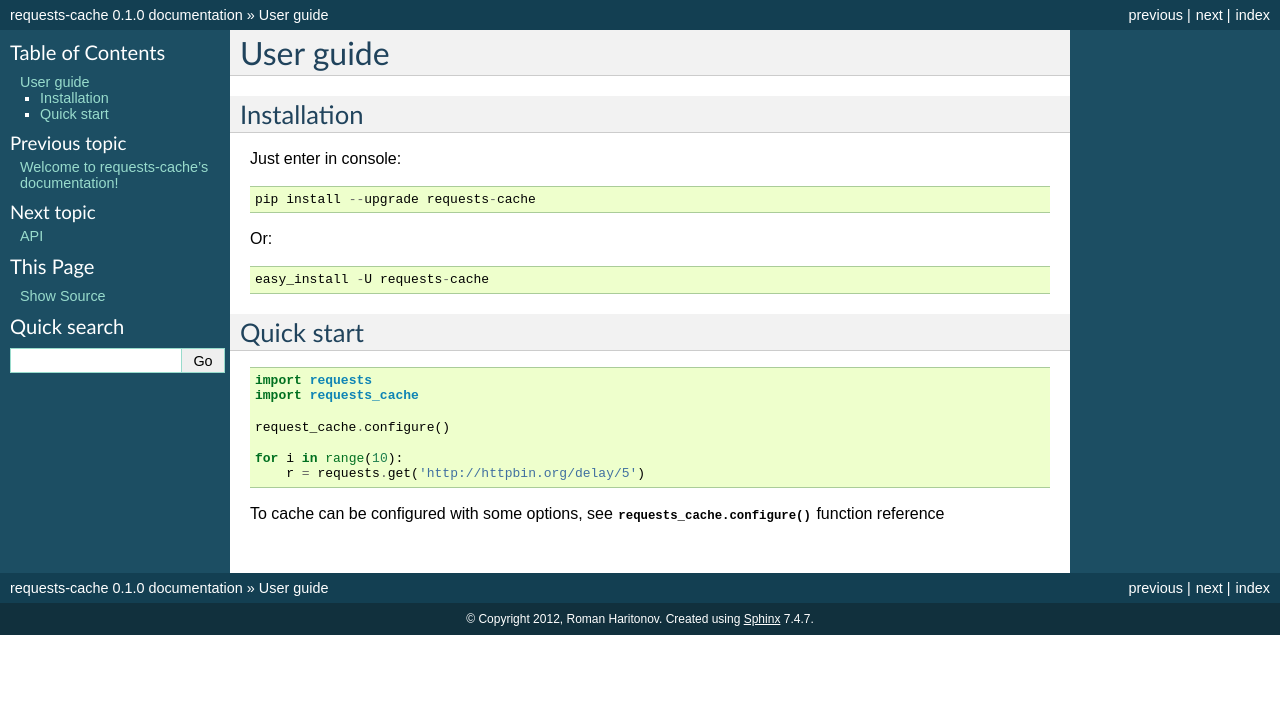
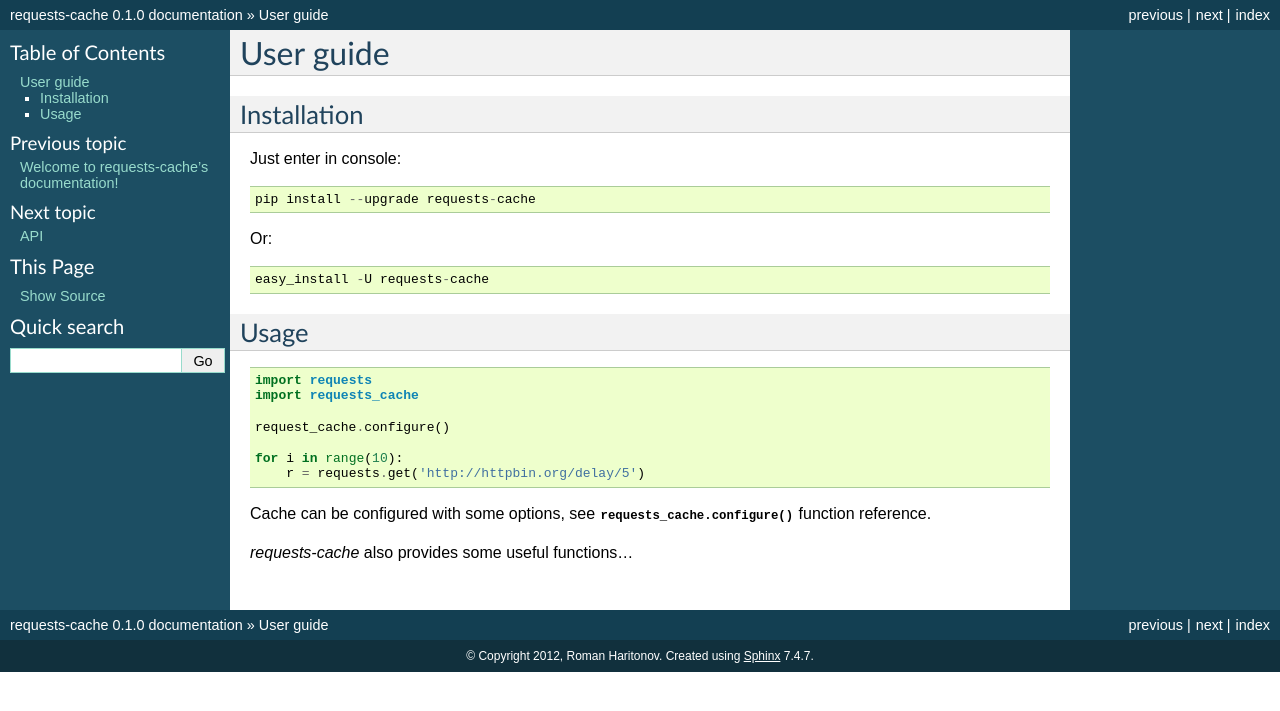
Before and after one commit to requests-cache/requests-cache, a Sphinx documentation site: the page built from docs/user_guide.rst, in a window 1280 px wide. Shown: the top 711 px of the page. Built offline with Sphinx 7.4.7, drawn with Linux system fonts in a browser that asks for light colours.

Commit message:
Documentation small fixes

```diff
--- a/docs/user_guide.rst
+++ b/docs/user_guide.rst
@@ -14,8 +14,8 @@
 
     easy_install -U requests-cache
 
-Quick start
------------
+Usage
+-----
 
 ::
 
@@ -27,5 +27,7 @@
     for i in range(10):
         r = requests.get('http://httpbin.org/delay/5')
 
-To cache can be configured with some options, see
-:func:`requests_cache.configure() <requests_cache.core.configure>` function reference
+Cache can be configured with some options, see
+:func:`requests_cache.configure() <requests_cache.core.configure>` function reference.
+
+`requests-cache` also provides some useful functions...
```
Also changed, not shown: 1 other file.
